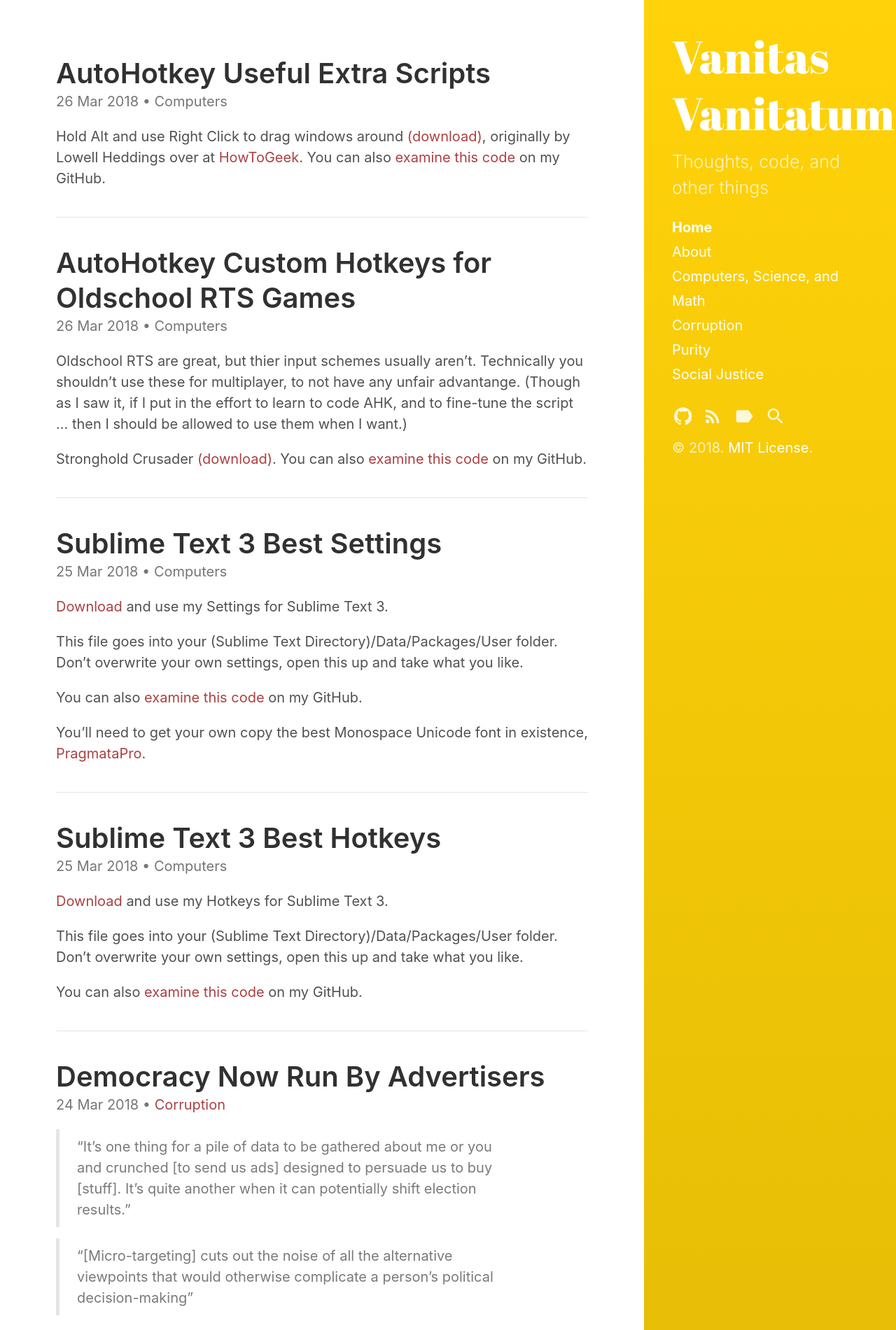
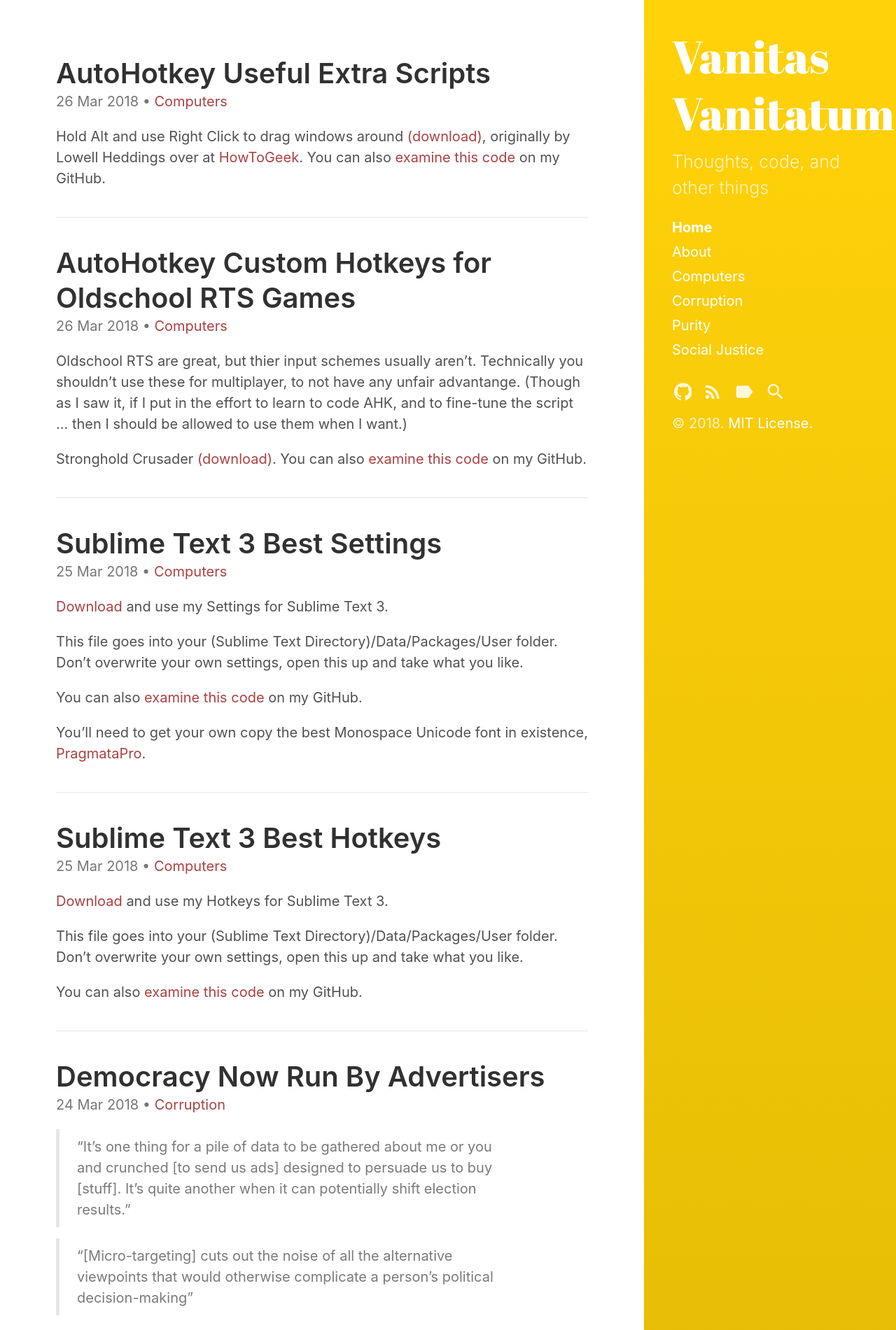
Before and after one commit to VanitasVanitatum/VanitasVanitatum.github.io, a Jekyll site: the page built from index.html, in a window 1280 px wide. Shown: the top 1901 px of the page at 70% size. Built offline with Jekyll 4.4.1, drawn with Linux system fonts in a browser that asks for light colours; the list of posts is cut into pages by our own code.

Commit message:
needed proper category page

```diff
--- a/category/Computers.md
+++ b/category/Computers.md
@@ -1,6 +1,6 @@
 ---
 layout: category
-title: "Computers, Science, and Math"
+title: Computers
 tags:
   - Computers
 ---
```
